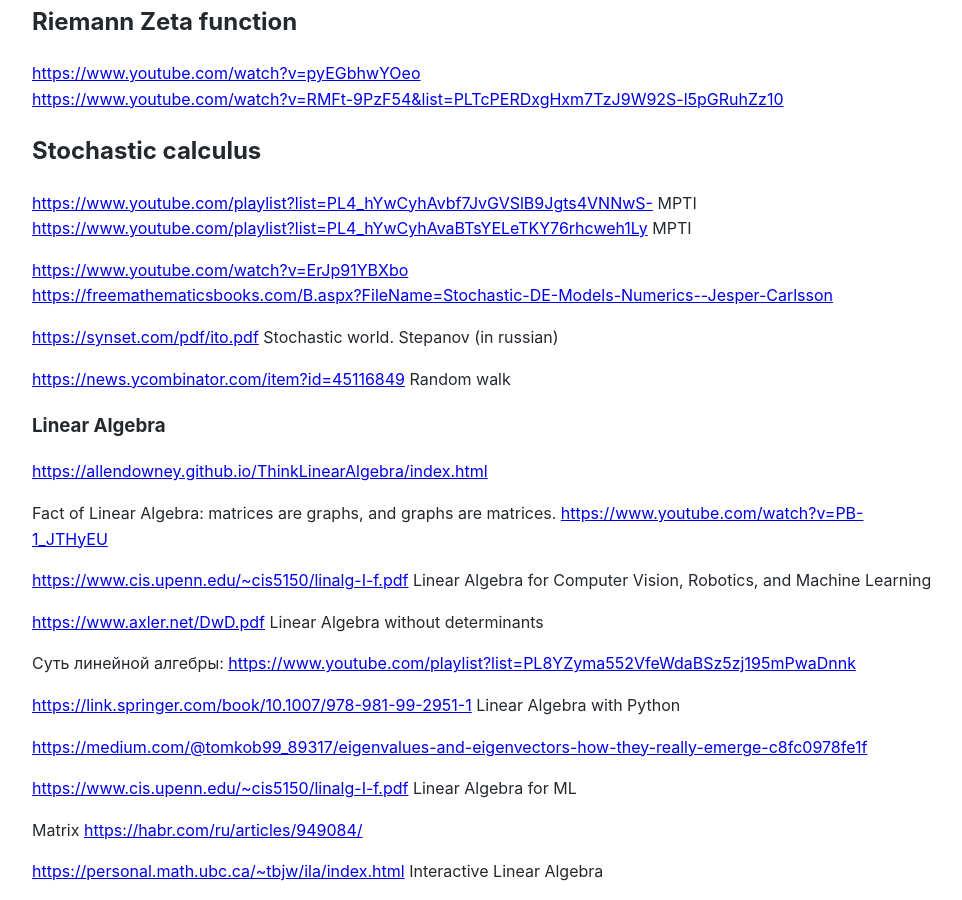
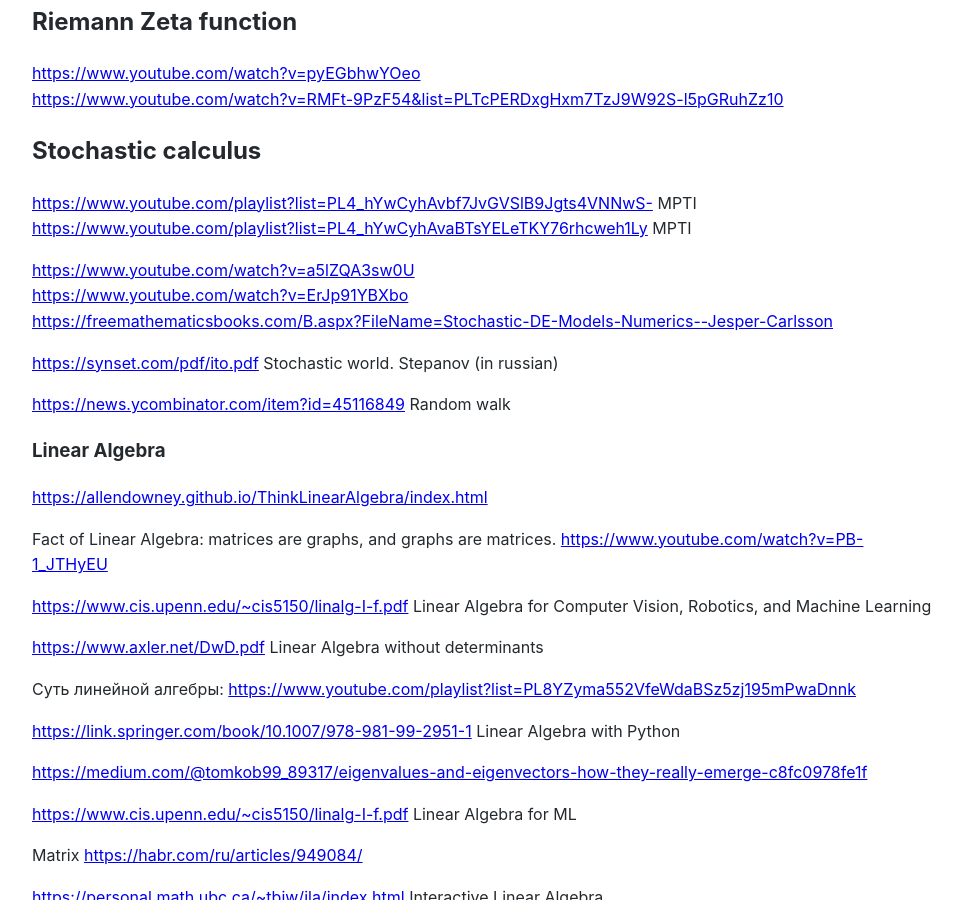
Before and after one commit to Michael-Lubinsky/michael-lubinsky.github.com, a Jekyll site: the page built from math/math.md, in a window 1280 px wide and 900 px high, scrolled down 550 px. Shown: the whole window, without its empty margins (158-1120 px from the left). Built offline with Jekyll 4.4.1, drawn with Linux system fonts in a browser that asks for light colours; our own code applies the rules of GitHub Pages for plain Markdown files.

Commit message:
Update math.md

```diff
--- a/math/math.md
+++ b/math/math.md
@@ -29,6 +29,7 @@
 <https://www.youtube.com/playlist?list=PL4_hYwCyhAvbf7JvGVSlB9Jgts4VNNwS-> MPTI
 <https://www.youtube.com/playlist?list=PL4_hYwCyhAvaBTsYELeTKY76rhcweh1Ly> MPTI
 
+<https://www.youtube.com/watch?v=a5lZQA3sw0U>
 <https://www.youtube.com/watch?v=ErJp91YBXbo>
 <https://freemathematicsbooks.com/B.aspx?FileName=Stochastic-DE-Models-Numerics--Jesper-Carlsson>
 
```
